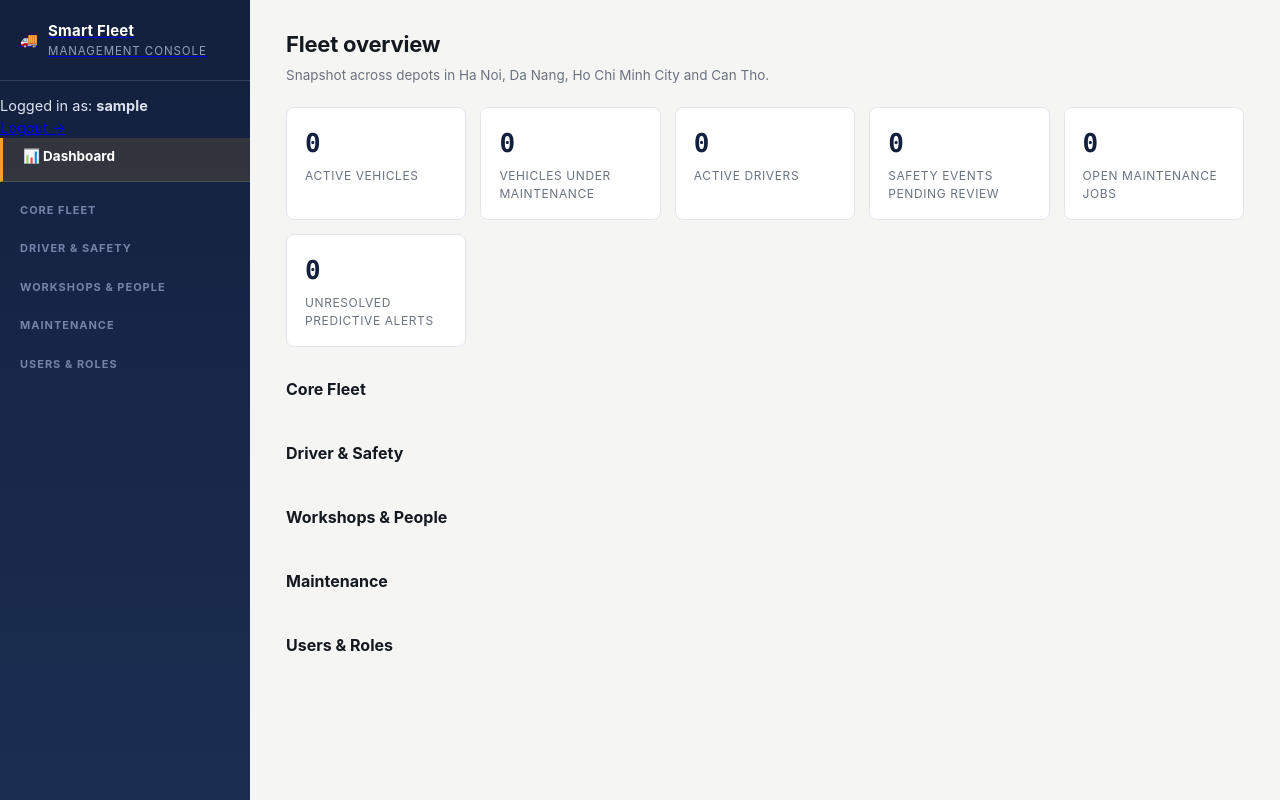
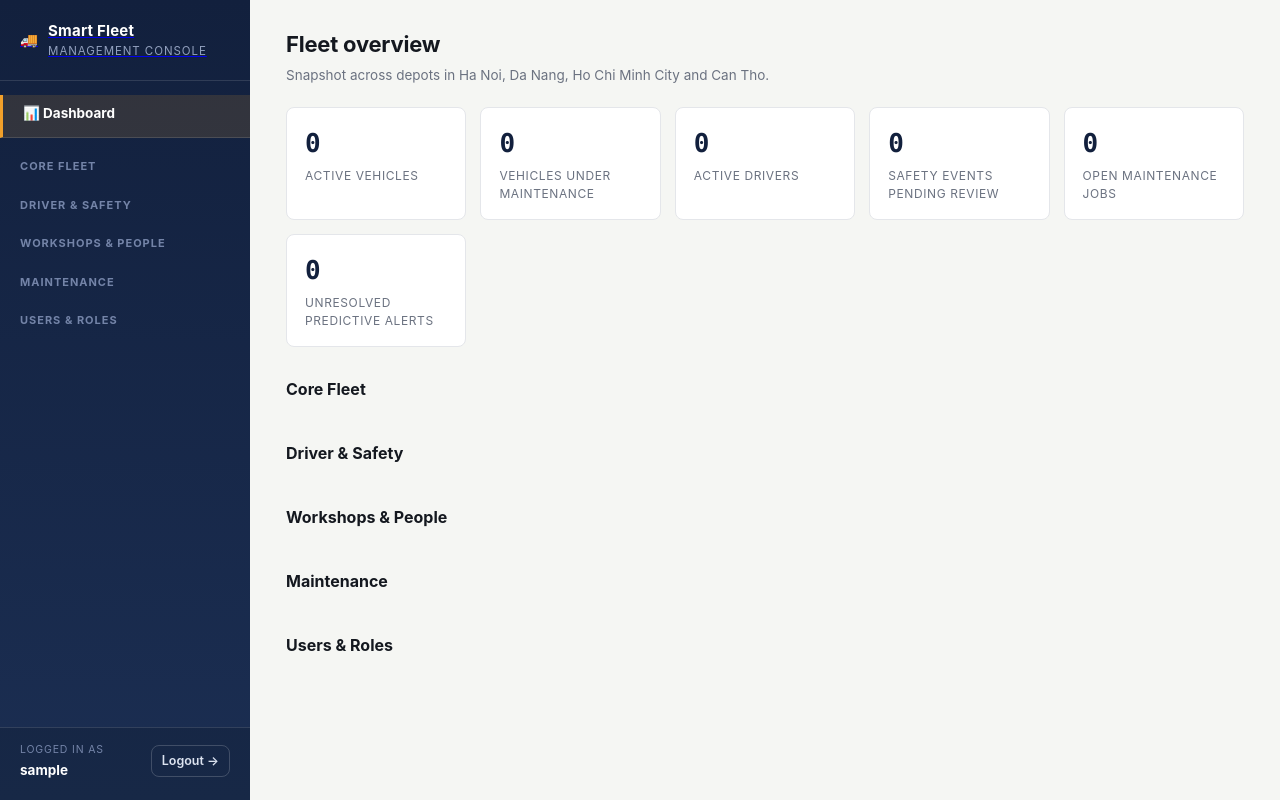
Before and after one commit to airobust143/COS20031---Database-Design-Project, a PHP site: page / in a window 1280 px wide. Run offline with PHP 8.4, Linux system fonts and the light colour scheme; the visitor is signed in with stand-in values (Sample User, id 1); data that the repository does not hold is empty.

Commit message:
Reformatted nav bar + bug fixes

```diff
--- a/backend/assets/style.css
+++ b/backend/assets/style.css
@@ -37,11 +37,13 @@ body {
   flex-shrink: 0;
   background: linear-gradient(180deg, var(--navy) 0%, var(--navy-2) 100%);
   color: #DCE3F0;
-  padding: 20px 0 40px;
+  padding: 20px 0 0;
   position: sticky;
   top: 0;
   height: 100vh;
   overflow-y: auto;
+  display: flex;
+  flex-direction: column;
 }
 
 .brand {
@@ -56,7 +58,7 @@ body {
 .brand-title { font-weight: 700; font-size: 15px; color: #fff; letter-spacing: 0.2px; }
 .brand-sub { font-size: 11.5px; color: #92A0BE; text-transform: uppercase; letter-spacing: 0.08em; }
 
-.sidebar nav { display: flex; flex-direction: column; }
+.sidebar nav { display: flex; flex-direction: column; flex: 1 0 auto; padding-bottom: 16px; }
 .sidebar nav .nav-group {
   font-size: 11px;
   text-transform: uppercase;
@@ -86,6 +88,54 @@ body {
   border-bottom: 1px solid rgba(255,255,255,0.12);
   padding-bottom: 14px;
   margin-bottom: 4px;
+}
+
+.user-panel {
+  flex-shrink: 0;
+  margin-top: auto;
+  padding: 14px 20px 20px;
+  border-top: 1px solid rgba(255,255,255,0.12);
+  background: rgba(0,0,0,0.14);
+  display: flex;
+  align-items: center;
+  justify-content: space-between;
+  gap: 10px;
+}
+.user-info {
+  display: flex;
+  flex-direction: column;
+  gap: 2px;
+  min-width: 0;
+}
+.user-info-label {
+  font-size: 10.5px;
+  text-transform: uppercase;
+  letter-spacing: 0.08em;
+  color: #7484A8;
+}
+.user-info-name {
+  font-size: 13.5px;
+  font-weight: 700;
+  color: #fff;
+  white-space: nowrap;
+  overflow: hidden;
+  text-overflow: ellipsis;
+}
+.logout-link {
+  flex-shrink: 0;
+  color: #DCE3F0;
+  text-decoration: none;
+  font-size: 12.5px;
+  font-weight: 600;
+  padding: 6px 10px;
+  border-radius: var(--radius);
+  border: 1px solid rgba(255,255,255,0.18);
+  transition: background .12s ease, color .12s ease, border-color .12s ease;
+}
+.logout-link:hover {
+  background: rgba(214,69,69,0.18);
+  border-color: var(--red);
+  color: #fff;
 }
 
 /* ---------- Content ---------- */
--- a/backend/includes/db.php
+++ b/backend/includes/db.php
@@ -12,16 +12,12 @@ if (!isset($_SESSION['user_id']) && !$isLoginPage) {
 
 define('ASSET_BASE', rtrim(dirname($_SERVER['SCRIPT_NAME']), '/\\') . '/');
 
-// To point this app at a real MySQL server instead, swap the DSN below, e.g.:
-//   new PDO('mysql:host=localhost;dbname=smart_fleet_management;charset=utf8mb4', $user, $pass)
-
 // --- MySQL Connection ---
-// Replace with your MySQL server details.
 // Default for a local XAMPP/LAMPP server is user 'root' with no password.
 $dbHost = 'localhost';
 $dbName = 'smart_fleet_management';
 $dbUser = 'root';
-$dbPass = ''; // <-- Set your MySQL password here if you have one.
+$dbPass = '';
 $dbCharset = 'utf8mb4';
 
 $dsn = "mysql:host=$dbHost;dbname=$dbName;charset=$dbCharset";
--- a/backend/includes/layout_top.php
+++ b/backend/includes/layout_top.php
@@ -21,12 +21,6 @@ $currentTable = $TABLE_ALIASES_REVERSE[$currentAlias] ?? null;
         <div class="brand-sub">Management Console</div>
       </div>
     </a>
-    <div class="user-panel">
-      <div class="user-info">
-        Logged in as: <strong><?= e($_SESSION['username'] ?? 'N/A') ?></strong>
-      </div>
-      <a href="logout.php" class="logout-link">Logout &rarr;</a>
-    </div>
     <nav>
       <a class="nav-home <?= $currentTable === null && basename($_SERVER['SCRIPT_NAME']) === 'index.php' ? 'active' : '' ?>" href="index.php">📊 Dashboard</a>
       <?php if (hasPermission('UserAccount', 'INSERT') && hasPermission('UserRole', 'INSERT')): ?>
@@ -44,5 +38,12 @@ $currentTable = $TABLE_ALIASES_REVERSE[$currentAlias] ?? null;
         <?php endforeach; ?>
       <?php endforeach; ?>
     </nav>
+    <div class="user-panel">
+      <div class="user-info">
+        <span class="user-info-label">Logged in as</span>
+        <span class="user-info-name"><?= e($_SESSION['username'] ?? 'N/A') ?></span>
+      </div>
+      <a href="logout.php" class="logout-link">Logout &rarr;</a>
+    </div>
   </aside>
   <main class="content">
```
